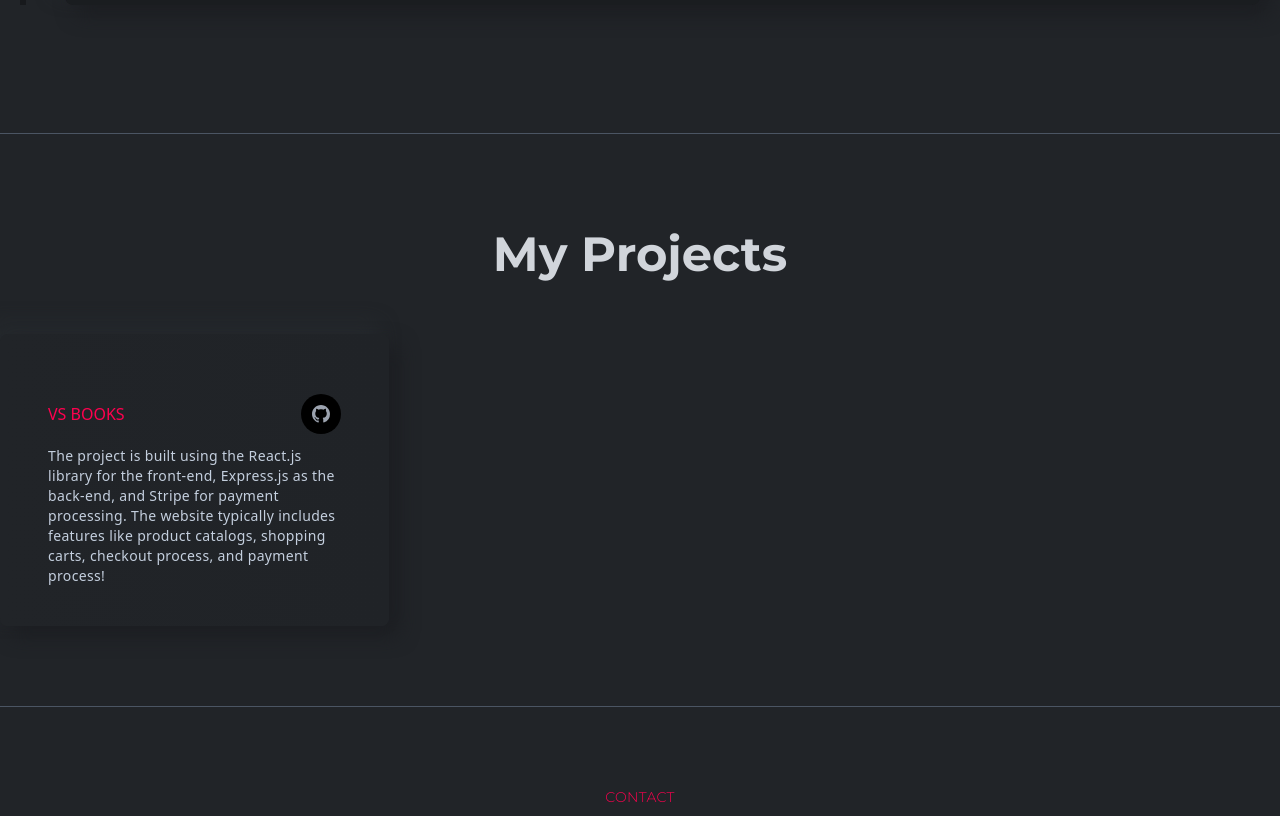
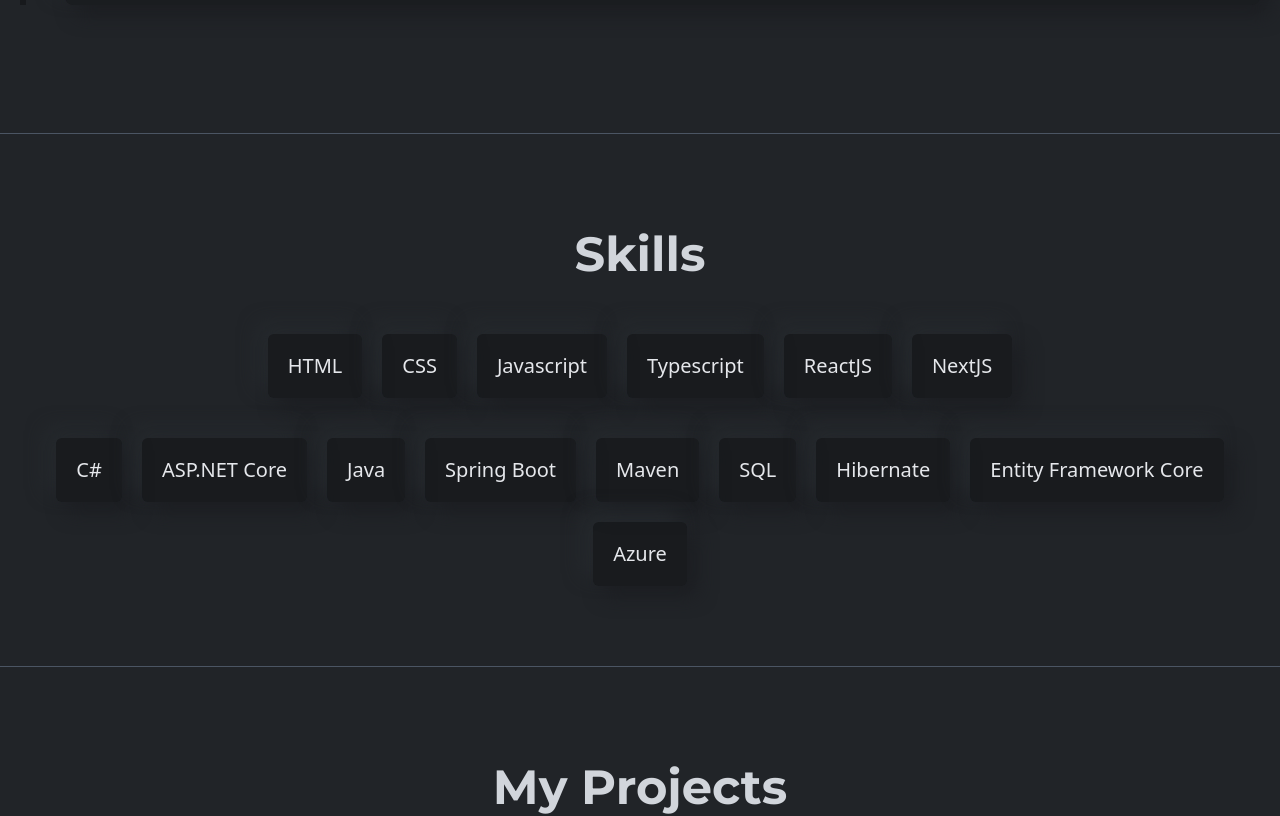
Before and after one commit to Vraj9799/Portfolio, a Next.js app: page / in a window 1280 px wide. Shown: the part 1760-2576 px from the top of the page. Built offline with nearby package versions, Linux system fonts and the light colour scheme.

Commit message:
Added Skills

```diff
--- a/app/page.tsx
+++ b/app/page.tsx
@@ -4,6 +4,7 @@
 import Footer from "@/components/footer/Footer";
 import Navbar from "@/components/navbar/Navbar";
 import Projects from "@/components/projects/Projects";
+import Skill from "@/components/skills/Skill";
 
 export default function Home() {
   return (
@@ -13,6 +14,7 @@
         <div className="max-w-screen-xl mx-auto">
           <Banner />
           <Experience />
+          <Skill />
           <Projects />
           <Contact />
           <Footer />
--- a/components/navbar/Navbar.tsx
+++ b/components/navbar/Navbar.tsx
@@ -27,6 +27,7 @@
         <div>
           <NavList
             extraClass={`hidden mdl:inline-flex items-center gap-6 lg:gap-10`}
+            navItemtext="text-base"
             handleClick={() => setShowMenu(false)}
           />
           <span
@@ -36,7 +37,7 @@
             <FiMenu />
           </span>
           {showMenu && (
-            <div className="w-[100%] h-screen overflow-scroll absolute top-0 left-0 bg-gray-900 p-4 scrollbar-hide">
+            <div className="w-[100%] h-screen overflow-scroll absolute top-0 left-0 bg-gray-900 p-4 scrollbar-hide mdl:hidden">
               <div className="flex flex-col gap-8 py-2 relative">
                 <div>
                   {/* Logo */}
@@ -51,6 +52,7 @@
                 </div>
                 <NavList
                   extraClass={`flex justify-center items-center flex-col gap-4`}
+                  navItemtext="text-base text-xl"
                   handleClick={() => setShowMenu(false)}
                 />
                 <span
@@ -70,9 +72,11 @@
 
 const NavList = ({
   extraClass,
+  navItemtext,
   handleClick,
 }: {
   extraClass: string;
+  navItemtext: string;
   handleClick: () => void;
 }) => {
   return (
@@ -80,7 +84,7 @@
       {navLinks.map(({ _id, title, link }) => (
         <li
           key={_id}
-          className="text-base font-normal text-gray-400 tracking-wide cursor-pointer hover:text-designColor duration-300"
+          className={`${navItemtext} font-normal text-gray-400 tracking-wide cursor-pointer hover:text-designColor duration-300`}
         >
           <Link
             to={link}
--- /dev/null
+++ b/components/skills/Skill.tsx
@@ -0,0 +1,37 @@
+import { skills } from "@/data";
+import Title from "../common/Title";
+
+const Skill = () => {
+  return (
+    <>
+      <section
+        id="skills"
+        className="w-full py-20 border-b-[1px] border-b-gray-600"
+      >
+        <div className="flex flex-col">
+          <div className="text-center">
+            <Title des="Skills" />
+          </div>
+          <div className="flex flex-col gap-10 px-2">
+            <div className="flex flex-wrap justify-center gap-5">
+              {skills.frontend.map((skill, index) => (
+                <span key={index} className="skillIcon">
+                  {skill}
+                </span>
+              ))}
+            </div>
+            <div className="flex flex-wrap justify-center gap-5">
+              {skills.backend.map((skill, index) => (
+                <span key={index} className="skillIcon">
+                  {skill}
+                </span>
+              ))}
+            </div>
+          </div>
+        </div>
+      </section>
+    </>
+  );
+};
+
+export default Skill;
--- a/data/index.ts
+++ b/data/index.ts
@@ -31,11 +31,16 @@
   },
   {
     _id: 1003,
+    title: "Skills",
+    link: "skills",
+  },
+  {
+    _id: 1004,
     title: "Projects",
     link: "projects",
   },
   {
-    _id: 1004,
+    _id: 1005,
     title: "Contact",
     link: "contact",
   },
@@ -92,3 +97,27 @@
     githubLink: "https://github.com/Vraj9799/ECommerce-App",
   },
 ];
+
+export const skills = {
+  frontend: ["HTML", "CSS", "Javascript", "Typescript", "ReactJS", "NextJS"],
+  backend: [
+    "C#",
+    "ASP.NET Core",
+    "Java",
+    "Spring Boot",
+    "Maven",
+    "SQL",
+    "Hibernate",
+    "Entity Framework Core",
+    "Azure",
+  ],
+};
+
+export const bestSkills = [
+  "JavaScript",
+  "C#",
+  "ASP.NET Core",
+  "Java",
+  "Spring Boot",
+  "SQL",
+];
```
